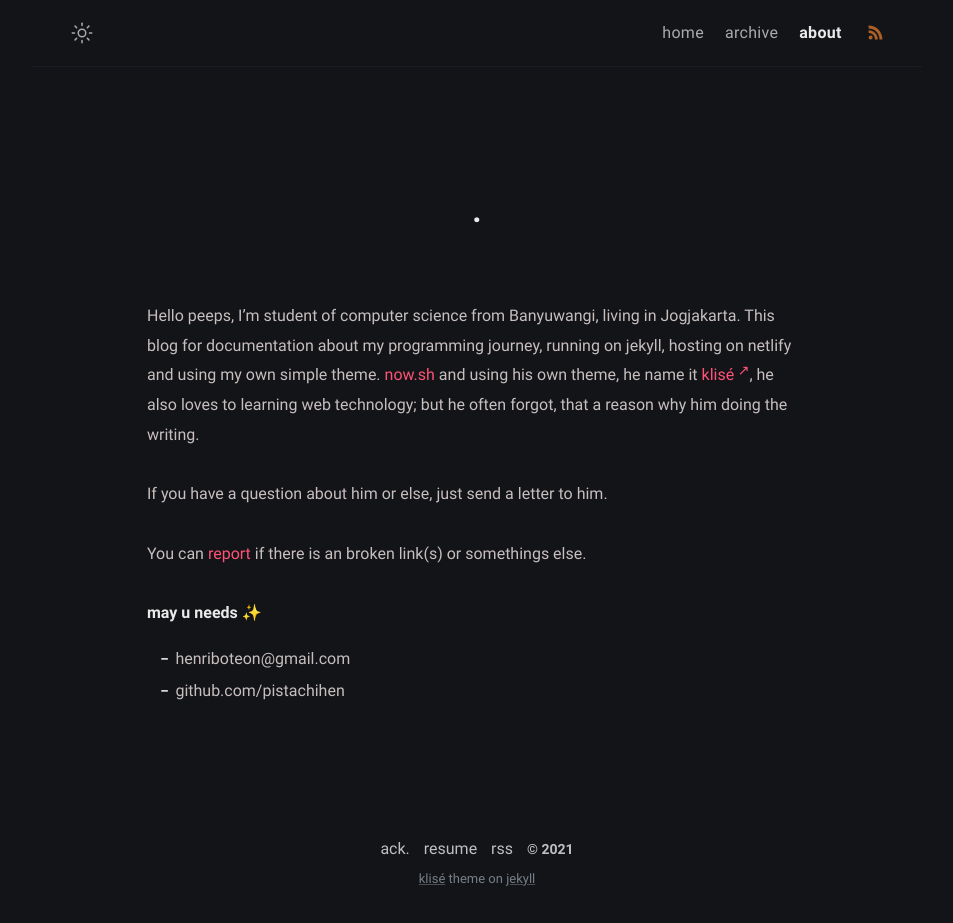
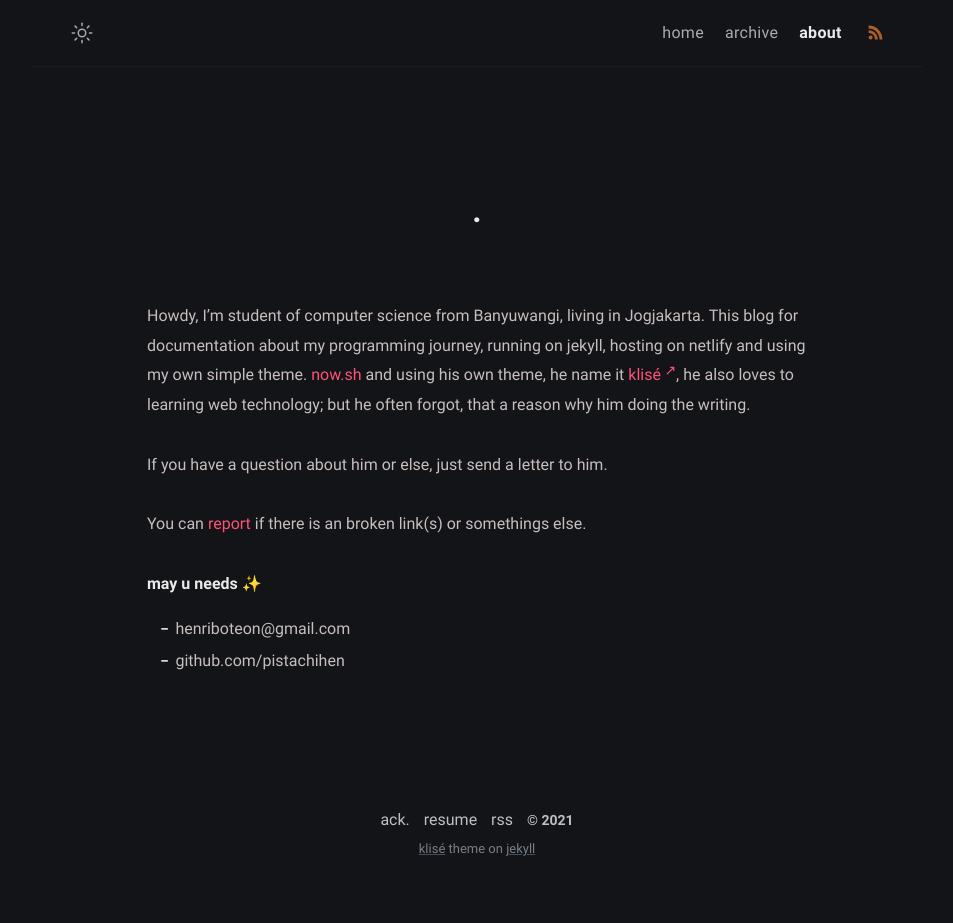
Before and after one commit to Pistachihen/pistachi.github.io, a Jekyll site: the page built from about.md, in a window 1280 px wide. Shown: the whole page, without its empty margins (163-1116 px from the left). Built offline with Jekyll 4.4.1, drawn with Linux system fonts in a browser that asks for light colours; after the commit the page ends 900 px from its top, so only the background shows below that.

Commit message:
about.md: changed

```diff
--- a/about.md
+++ b/about.md
@@ -5,7 +5,7 @@ layout: page
 comments: false
 ---
 
-Hello peeps, I'm student of computer science from Banyuwangi, living in Jogjakarta. This blog for documentation about my programming journey, running on jekyll, hosting on netlify and using my own simple theme.  [now.sh](http://now.sh) and using his own theme, he name it <a href="https://github.com/piharpi/jekyll-klise" target="_blank" rel="noopener">klisé</a>, he also loves to learning web technology; but he often forgot, that a reason why him doing the writing.
+Howdy, I'm student of computer science from Banyuwangi, living in Jogjakarta. This blog for documentation about my programming journey, running on jekyll, hosting on netlify and using my own simple theme.  [now.sh](http://now.sh) and using his own theme, he name it <a href="https://github.com/piharpi/jekyll-klise" target="_blank" rel="noopener">klisé</a>, he also loves to learning web technology; but he often forgot, that a reason why him doing the writing.
 
 If you have a question about him or else, just send a letter to him.
 
```
